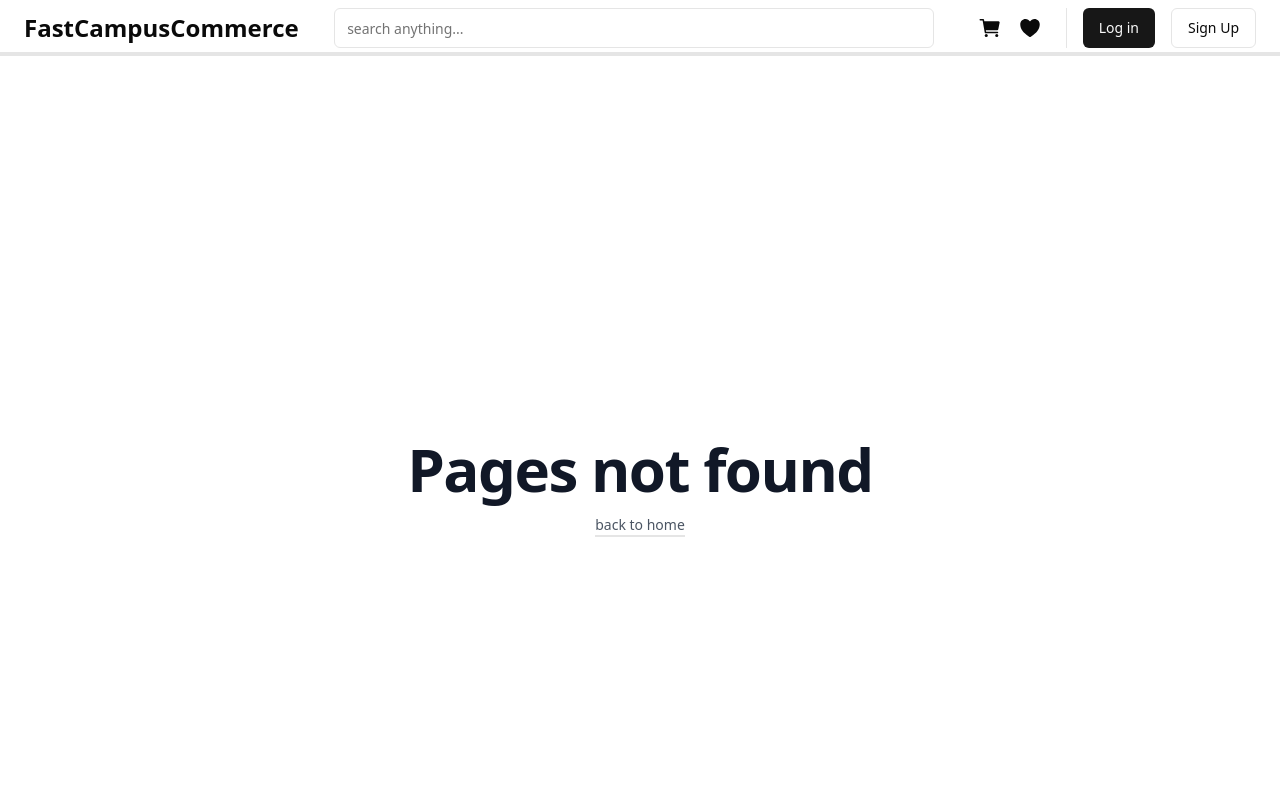
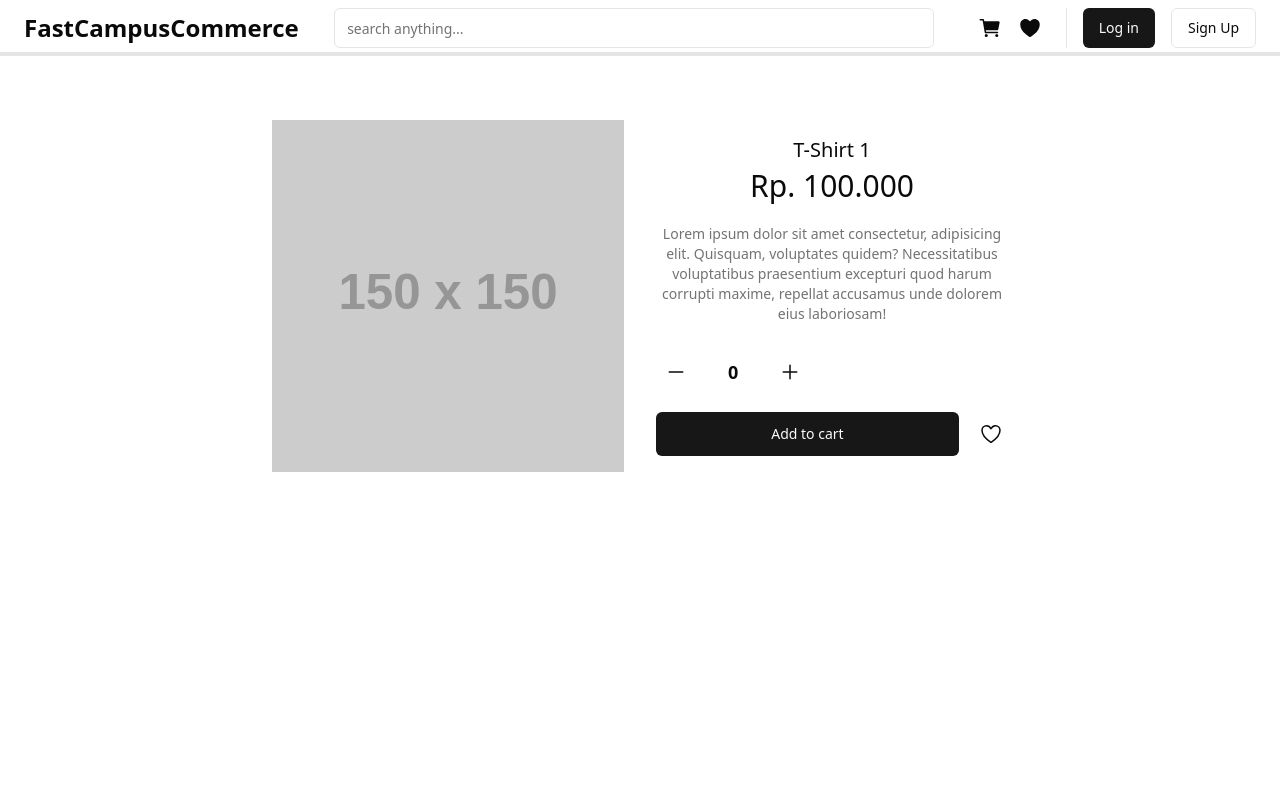
Before and after one commit to arifin2018/fastcampus-theo-frontend, a React (Vite) app: page /Product/1 in a window 1280 px wide. Before the commit this address had no page. Shown: the top 800 px of the page. Built offline with nearby package versions, Linux system fonts and the light colour scheme; data requests are answered from the project's data file.

Commit message:
data fetching

```diff
--- /dev/null
+++ b/db.json
@@ -0,0 +1,148 @@
+{
+    "product": [
+        {
+            "id": "1",
+            "name": "T-Shirt",
+            "price": 100000,
+            "stock": 10,
+            "ImageUrl": "https://via.placeholder.com/150/FF0000/FFFFFF?text=T-Shirt"
+        },
+        {
+            "id": "2",
+            "name": "Hoodie",
+            "price": 200000,
+            "stock": 8,
+            "ImageUrl": "https://via.placeholder.com/150/00FF00/FFFFFF?text=Hoodie"
+        },
+        {
+            "id": "3",
+            "name": "Jacket",
+            "price": 500000,
+            "stock": 5,
+            "ImageUrl": "https://via.placeholder.com/150/0000FF/FFFFFF?text=Jacket"
+        },
+        {
+            "id": "4",
+            "name": "Cap",
+            "price": 50000,
+            "stock": 15,
+            "ImageUrl": "https://via.placeholder.com/150/FFFF00/FFFFFF?text=Cap"
+        },
+        {
+            "id": "5",
+            "name": "Jeans",
+            "price": 250000,
+            "stock": 12,
+            "ImageUrl": "https://via.placeholder.com/150/FF00FF/FFFFFF?text=Jeans"
+        },
+        {
+            "id": "6",
+            "name": "Sneakers",
+            "price": 400000,
+            "stock": 7,
+            "ImageUrl": "https://via.placeholder.com/150/00FFFF/FFFFFF?text=Sneakers"
+        },
+        {
+            "id": "7",
+            "name": "Socks",
+            "price": 25000,
+            "stock": 25,
+            "ImageUrl": "https://via.placeholder.com/150/FFA500/FFFFFF?text=Socks"
+        },
+        {
+            "id": "8",
+            "name": "Shorts",
+            "price": 120000,
+            "stock": 10,
+            "ImageUrl": "https://via.placeholder.com/150/800080/FFFFFF?text=Shorts"
+        },
+        {
+            "id": "9",
+            "name": "Dress",
+            "price": 300000,
+            "stock": 6,
+            "ImageUrl": "https://via.placeholder.com/150/008000/FFFFFF?text=Dress"
+        },
+        {
+            "id": "10",
+            "name": "Blouse",
+            "price": 150000,
+            "stock": 9,
+            "ImageUrl": "https://via.placeholder.com/150/FFC0CB/FFFFFF?text=Blouse"
+        },
+        {
+            "id": "11",
+            "name": "Sweater",
+            "price": 220000,
+            "stock": 11,
+            "ImageUrl": "https://via.placeholder.com/150/800000/FFFFFF?text=Sweater"
+        },
+        {
+            "id": "12",
+            "name": "Backpack",
+            "price": 350000,
+            "stock": 8,
+            "ImageUrl": "https://via.placeholder.com/150/808080/FFFFFF?text=Backpack"
+        },
+        {
+            "id": "13",
+            "name": "Gloves",
+            "price": 80000,
+            "stock": 18,
+            "ImageUrl": "https://via.placeholder.com/150/000000/FFFFFF?text=Gloves"
+        },
+        {
+            "id": "14",
+            "name": "Belt",
+            "price": 90000,
+            "stock": 14,
+            "ImageUrl": "https://via.placeholder.com/150/FFFFFF/000000?text=Belt"
+        },
+        {
+            "id": "15",
+            "name": "Sunglasses",
+            "price": 175000,
+            "stock": 10,
+            "ImageUrl": "https://via.placeholder.com/150/A52A2A/FFFFFF?text=Sunglasses"
+        },
+        {
+            "id": "16",
+            "name": "Watch",
+            "price": 600000,
+            "stock": 4,
+            "ImageUrl": "https://via.placeholder.com/150/4682B4/FFFFFF?text=Watch"
+        },
+        {
+            "id": "17",
+            "name": "Scarf",
+            "price": 120000,
+            "stock": 20,
+            "ImageUrl": "https://via.placeholder.com/150/D2691E/FFFFFF?text=Scarf"
+        },
+        {
+            "id": "18",
+            "name": "Hat",
+            "price": 70000,
+            "stock": 15,
+            "ImageUrl": "https://via.placeholder.com/150/DAA520/FFFFFF?text=Hat"
+        },
+        {
+            "id": "19",
+            "name": "Sandals",
+            "price": 100000,
+            "stock": 13,
+            "ImageUrl": "https://via.placeholder.com/150/2E8B57/FFFFFF?text=Sandals"
+        },
+        {
+            "id": "20",
+            "name": "Wallet",
+            "price": 250000,
+            "stock": 7,
+            "ImageUrl": "https://via.placeholder.com/150/FFD700/FFFFFF?text=Wallet"
+        }
+    ],
+    "comments": [
+        { "id": "1", "text": "a comment about post 1", "postId": "1" },
+        { "id": "2", "text": "another comment about post 1", "postId": "1" }
+    ]
+}
--- a/package.json
+++ b/package.json
@@ -16,6 +16,7 @@
     "@radix-ui/react-separator": "^1.1.0",
     "@radix-ui/react-slot": "^1.1.0",
     "@types/react": "^18.3.12",
+    "axios": "^1.7.9",
     "class-variance-authority": "^0.7.0",
     "clsx": "^2.1.1",
     "json-server": "^1.0.0-beta.3",
--- a/src/components/pribadi/Header.jsx
+++ b/src/components/pribadi/Header.jsx
@@ -2,13 +2,16 @@ import { Button } from "../ui/button"
 import { Input } from "../ui/input"
 import { IoCart,IoHeart } from "react-icons/io5";
 import { Separator } from "../ui/separator";
+import { Link } from "react-router";
 
 
 const Header = () => {
     return (
         <>
             <div className="flex justify-between px-6 py-2 items-center">
-                <p className="text-2xl font-bold hover:cursor-pointer">FastCampusCommerce</p>
+                <Link to="home">
+                    <p className="text-2xl font-bold hover:cursor-pointer">FastCampusCommerce</p>
+                </Link>
                 <Input placeholder="search anything..." className="max-w-[600px]"/>
                 <div className="flex space-x-4">
                     <div className="flex flex-x-2">
@@ -21,7 +24,12 @@ const Header = () => {
                     </div>
                     <Separator orientation="vertical" className="h-10"/>
 
-                    <Button>Log in</Button>
+
+                    <Link to="login">
+                        <Button>
+                            Log in
+                        </Button>
+                    </Link>
                     <Button variant="outline">Sign Up</Button>
                 </div>
             </div>
--- a/src/components/pribadi/ProductCard.jsx
+++ b/src/components/pribadi/ProductCard.jsx
@@ -1,9 +1,10 @@
 import {useEffect, useState} from "react"
 import { Button } from "../ui/button"
 import { IoAdd,IoRemove } from "react-icons/io5";
+import { Link } from "react-router";
 
 const ProductCard = (props) => {
-    const {ImageUrl,title,price,stock} = props
+    const {id,ImageUrl,title,price,stock} = props
     const [quantity, setquantity] = useState(0)
 
     function incrementQuantity() {
@@ -23,16 +24,16 @@ const ProductCard = (props) => {
 
     return (
         <div className="p-4 border rounded-md flex flex-col gap-4 md:max-w-96 max-h-[32rem] min-h-80">
-            <div className="aspect-square w-full overflow-hidden">
+            <Link to={"/Product/"+id} className="aspect-square w-full overflow-hidden">
                 {/* <img className="w-full" src="https://down-id.img.susercontent.com/file/id-11134207-7qukx-ljl41ov0wv6g1f@resize_w450_nl.webp" alt="product" /> */}
                 <img className="w-full" src={ImageUrl} alt="product" />
-            </div>
+            </Link>
 
-            <div>
+            <Link to={"/Product/"+id}>
                 <p className="text-md">{title}</p>
                 <p className="text-xl font-semibold">Rp {price.toLocaleString('id-ID')}</p>
                 <p className="text-muted-foreground text-sm">In Stock: {stock}</p>
-            </div>
+            </Link>
 
             <div className="flex flex-col gap-4">
                 <div className="flex justify-between items-center">
--- /dev/null
+++ b/src/lib/axios.js
@@ -0,0 +1,5 @@
+import axios from "axios";
+
+export const axiosInstance = axios.create({
+    baseURL: "http://localhost:5500"
+})
--- a/src/lib/utils.js
+++ b/src/lib/utils.js
@@ -4,3 +4,11 @@ import { twMerge } from "tailwind-merge"
 export function cn(...inputs) {
   return twMerge(clsx(inputs));
 }
+
+export function ScrollToTop(){
+  console.log("arifin");
+  window.scrollTo({ top: 0, left: 0, behavior: 'smooth' });
+  console.log(window.screenX);
+  console.log(window.screenY);
+
+}
--- a/src/main.jsx
+++ b/src/main.jsx
@@ -1,10 +1,7 @@
-import { StrictMode } from 'react'
 import { createRoot } from 'react-dom/client'
 import './styles/main.css'
 import Router from '@/routes/router.jsx'
 
 createRoot(document.getElementById('root')).render(
-  <StrictMode>
-    <Router />
-  </StrictMode>,
+    <Router/>
 )
--- a/src/pages/Home.jsx
+++ b/src/pages/Home.jsx
@@ -1,26 +1,55 @@
 import ProductCard from "@/components/pribadi/ProductCard"
+import { axiosInstance } from "@/lib/axios";
+import { useEffect, useState } from "react";
 
-const productRaw = [
-  {
-    name: "T-Shirt",
-    price: 100000,
-    stock: 10,
-    ImageUrl: "https://down-id.img.susercontent.com/file/id-11134207-7qukx-ljl41ov0wv6g1f@resize_w450_nl.webp"
-  },
-  {
-    name: "T-Shirt2",
-    price: 1002000,
-    stock: 10,
-    ImageUrl: "https://down-id.img.susercontent.com/file/id-11134207-7qukx-ljl41ov0wv6g1f@resize_w450_nl.webp"
-  }
-]
+// const productRaw2 = [
+//   {
+//     name: "T-Shirt",
+//     price: 100000,
+//     stock: 10,
+//     ImageUrl: "https://down-id.img.susercontent.com/file/id-11134207-7qukx-ljl41ov0wv6g1f@resize_w450_nl.webp"
+//   },
+//   {
+//     name: "T-Shirt2",
+//     price: 1002000,
+//     stock: 10,
+//     ImageUrl: "https://down-id.img.susercontent.com/file/id-11134207-7qukx-ljl41ov0wv6g1f@resize_w450_nl.webp"
+//   }
+// ]
 
 const Home = () =>{
+    const [loading, setloading] = useState(false)
+    const [productRaw, setProductRaw] = useState([])
+
+    const productFetchData = async () =>{
+        try {
+            setloading(true)
+            const response = await axiosInstance.get("/product")
+            setProductRaw(response.data)
+        } finally{
+            setloading(false)
+        }
+    }
+    useEffect(() => {
+        productFetchData()
+    },[]);
+
+    // useEffect(() => {
+    //     alert("UPDATED")
+    // },[productRaw]);
+
+    // useEffect(() => {
+    //     return ()=>{
+    //         alert("TOKAI")
+    //     }
+    // },[]);
+
     const product = productRaw.map((product) => {
         return (
-        <ProductCard key={product.name} ImageUrl={product.ImageUrl} title={product.name} price={product.price} stock={product.stock}/>
+            <ProductCard key={product.name} id={product.id} ImageUrl={product.ImageUrl} title={product.name} price={product.price} stock={product.stock}/>
         )
     })
+
 
     return (
         <>
@@ -30,9 +59,13 @@ const Home = () =>{
             <p className="pt-6 text-lg max-w-prose text-muted-foreground">
                 FastCampusCommerce Provides you with the finest clothings and ensures your confidence throughout your days.
             </p>
-            <div className="grid grid-cols-2 gap-4 h-full">
-                {product}
-            </div>
+            {
+                loading ?
+                <p>Loading....</p> :
+                <div className="grid grid-cols-2 gap-4 h-full">
+                    {product}
+                </div>
+            }
         </>
     )
 }
--- /dev/null
+++ b/src/pages/ProductDetailPage.jsx
@@ -0,0 +1,95 @@
+import { Button } from "@/components/ui/button"
+import { useEffect, useState } from "react";
+import { useParams } from "react-router";
+import { IoAdd,IoRemove,IoHeartOutline } from "react-icons/io5";
+import { axiosInstance } from "@/lib/axios";
+
+
+const ProductDetailPage = () => {
+  const params = useParams()
+  const [loading, setloading] = useState(false)
+  const [productRaw, setProductRaw] = useState({
+    name: "",
+    price: 0,
+    stock: 0,
+    ImageUrl: ""
+  })
+  const [quantity, setQuantity]= useState(0)
+
+
+  const ProductDetailFetchData = async ()=>{
+    try {
+      setloading(true)
+      const response = await axiosInstance.get(`/product/`+params.id)
+      setProductRaw(response.data)
+    } finally{
+      setloading(false)
+    }
+  }
+  function incrementQuantity() {
+    if (quantity < productRaw.stock) {
+        setQuantity(quantity + 1)
+    }
+  }
+
+  function decrementQuantity() {
+      if (quantity > 0) {
+          setQuantity(quantity - 1)
+      }
+  }
+
+  useEffect(()=>{
+    ProductDetailFetchData()
+  },[])
+
+  useEffect(()=>{
+    console.log(productRaw);
+  },[productRaw])
+
+
+  return (
+        <main className="min-h-screen max-w-screen-lg px-4 mt-8">
+            {loading ?
+              <div>
+                <h3>Loading...</h3>
+              </div>
+            :
+              <div className="grid grid-cols-2 gap-8">
+                  <img src={productRaw.ImageUrl} alt={productRaw.name} className="w-full" />
+
+                  <div className="flex flex-col gap-1 justify-center">
+                    <h1 className="text-xl">{productRaw.name}   {params.id}</h1>
+                    <h3 className="text-3xl fond-bold">
+                      Rp. {productRaw.price.toLocaleString("id-ID")}
+                    </h3>
+
+                    <p className="text-sm text-muted-foreground mt-4">
+                      Lorem ipsum dolor sit amet consectetur, adipisicing elit. Quisquam, voluptates quidem? Necessitatibus voluptatibus praesentium excepturi quod harum corrupti maxime, repellat accusamus unde dolorem eius laboriosam!
+                    </p>
+
+                    <div className="flex items-center gap-8 mt-6">
+                      <Button variant="ghost" size="icon" onClick={decrementQuantity}>
+                          <IoRemove className="h-6 w-6"/>
+                      </Button>
+                      <p className="text-lg font-bold">{quantity}</p>
+                      <Button variant="ghost" size="icon" onClick={incrementQuantity}>
+                          <IoAdd className="h-6 w-6"/>
+                      </Button>
+                    </div>
+
+                    <div className="flex items-center gap-4 mt-4">
+                      <Button className="w-full" size="lg">
+                          Add to cart
+                      </Button>
+                      <Button size="icon" variant="ghost">
+                        <IoHeartOutline className="h-6 w-6"/>
+                      </Button>
+                    </div>
+                  </div>
+              </div>
+            }
+        </main>
+    )
+}
+
+export default ProductDetailPage
--- a/src/routes/router.jsx
+++ b/src/routes/router.jsx
@@ -4,7 +4,8 @@ import Header from "@/components/pribadi/Header"
 import Home from "@/pages/Home"
 import Login from "@/pages/Login"
 import NotFound from "@/pages/NotFound"
-import { BrowserRouter, Routes, Route } from "react-router";
+import ProductDetailPage from "@/pages/ProductDetailPage"
+import { BrowserRouter, Routes, Route} from "react-router";
 
 const router = () =>{
     return(
@@ -18,6 +19,7 @@ const router = () =>{
                         <Routes>
                             <Route path="/" element={<App />} />
                             <Route path="/home" element={<Home />} />
+                            <Route path="/Product/:id" state="../../db.json" element={<ProductDetailPage />}  />
                             <Route path="/login" element={<Login />} />
                             <Route path="*" element={<NotFound />} />
                         </Routes>
```
Also changed, not shown: db2.json (added, +19 -0 lines), 2 other files (tests, documents, lock files or other folders).
